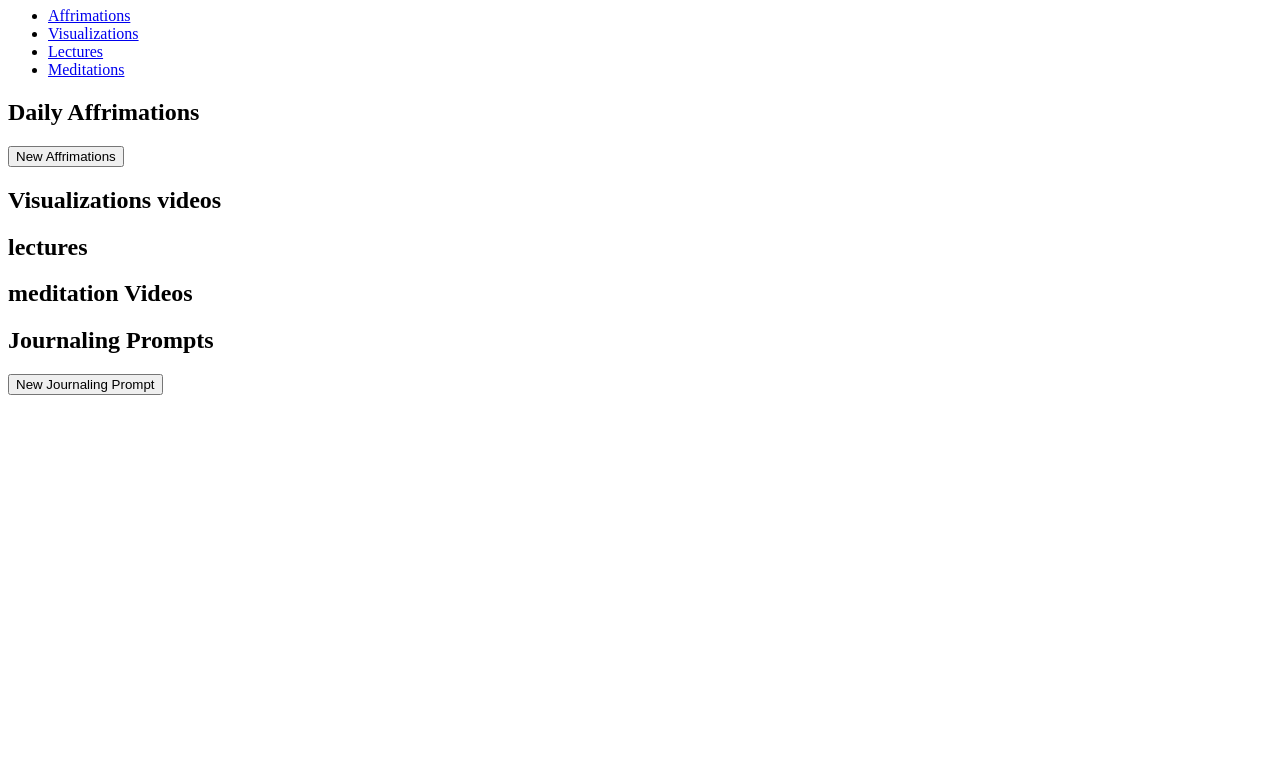
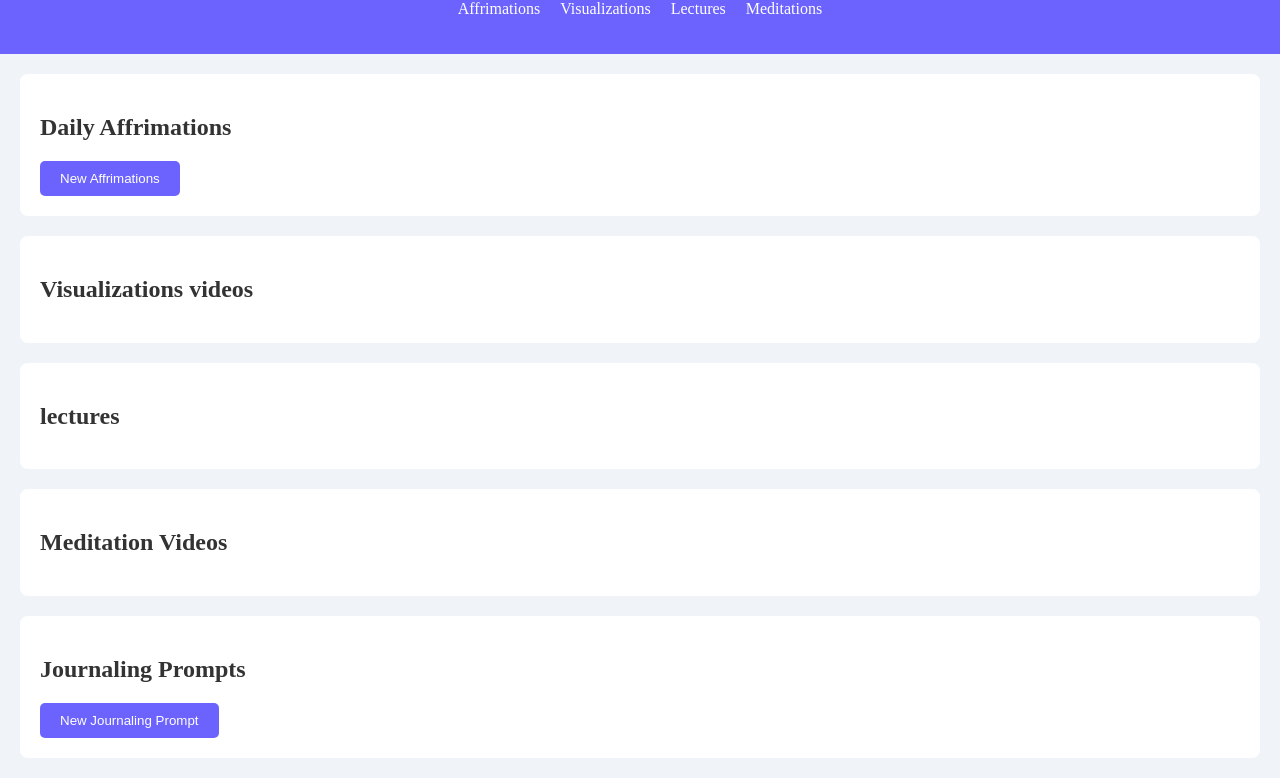
Before and after one commit to GraceMCodes/meditation-app, a plain HTML site: page index.html in a window 1280 px wide. Shown: the part 73-851 px from the top of the page. Before the commit the page ends 800 px from the top, so only its background shows below. Drawn offline with Linux system fonts and the light colour scheme; a web font is replaced by a local one.

Commit message:
I have finished styling css

```diff
--- a/index.html
+++ b/index.html
@@ -4,6 +4,13 @@
     <meta charset="UTF-8" />
     <meta name="viewport" content="width=device-width, initial-scale=1.0" />
     <title>Meditation App</title>
+    <link rel="stylesheet" href="style.css" />
+    <link rel="preconnect" href="https://fonts.googleapis.com" />
+    <link rel="preconnect" href="https://fonts.gstatic.com" crossorigin />
+    <link
+      href="https://fonts.googleapis.com/css2?family=Abhaya+Libre:wght@400;500;600;700;800&display=swap"
+      rel="stylesheet"
+    />
   </head>
   <body>
     <header>
@@ -31,7 +38,7 @@
       <ul id="leacturesList"></ul>
     </section>
     <section id="meditation">
-        <h2>meditation Videos</h2>
+      <h2>Meditation Videos</h2>
       <ul id="meditationList"></ul>
     </section>
     <section id="journaling">
@@ -39,6 +46,5 @@
       <div id="promptDisplay"></div>
       <button onclick="generatePrompt()">New Journaling Prompt</button>
     </section>
-
   </body>
 </html>
--- a/style.css
+++ b/style.css
@@ -0,0 +1,48 @@
+body {
+    font-family: Abhaya Libre
+    ,san-serif;
+    background-color: #f0f4f8;
+    color: #333;
+    margin: 0;
+    padding: 0;
+  }
+  header{
+    color: white;
+    text-align: center;
+    background-color: #6c63ff;
+    padding: 20px;
+  }
+  h1 {
+    margin: 0;
+ }
+ nav ul {
+    list-style-type: none;
+    padding: 0;
+    display: flex;
+    justify-content: center;
+ }
+ nav ul li {
+    margin: 0 10px;
+ }
+ nav ul li a {
+    color: white;
+    text-decoration: none;
+ }
+ section{
+    padding: 20px;
+    margin: 20px;
+    background-color: white;
+    border-radius: 8px;
+ }
+button {
+    background-color: #6c63ff;
+    color:white;
+    border: none;
+    padding: 10px 20px;
+    border-radius: 5px;
+    cursor: pointer;
+
+}
+button:hover {
+    background-color: #5750e2;
+  }
```
Lines whose indentation alone changed are shown as unchanged.
